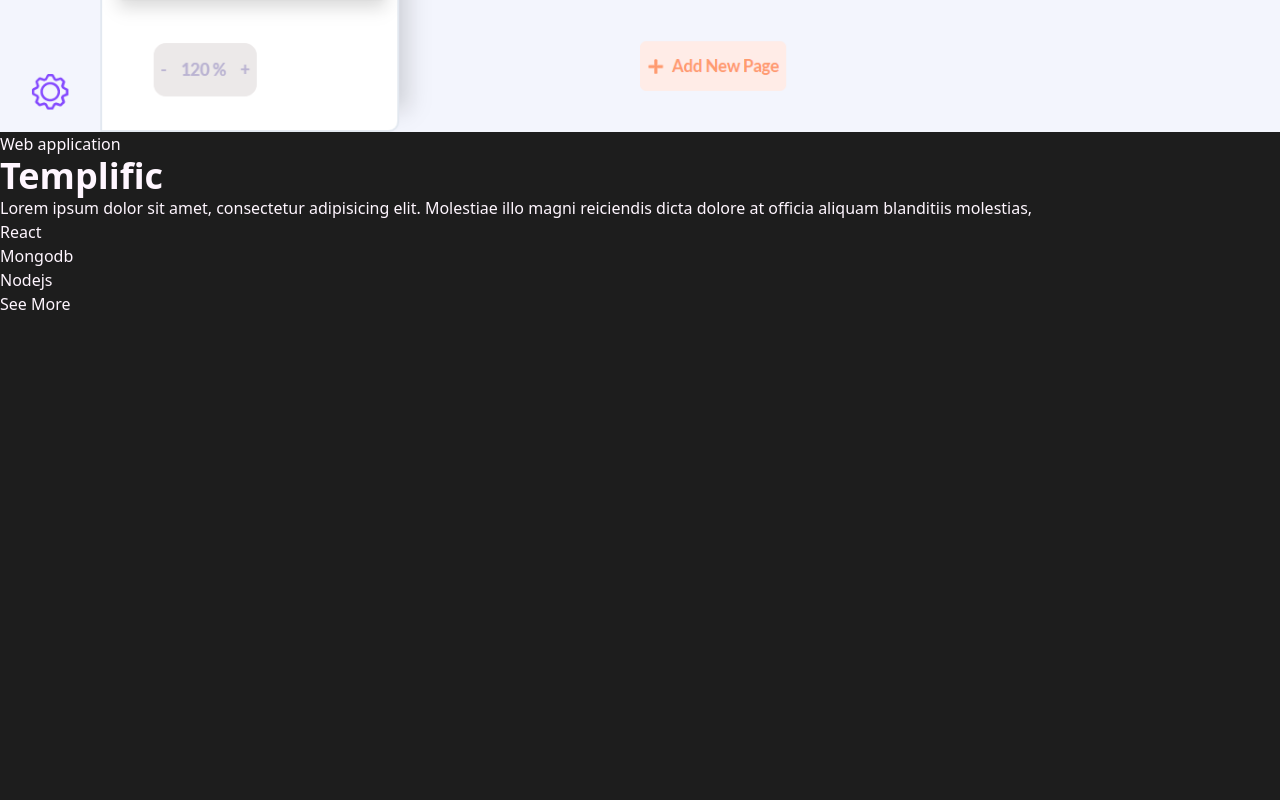
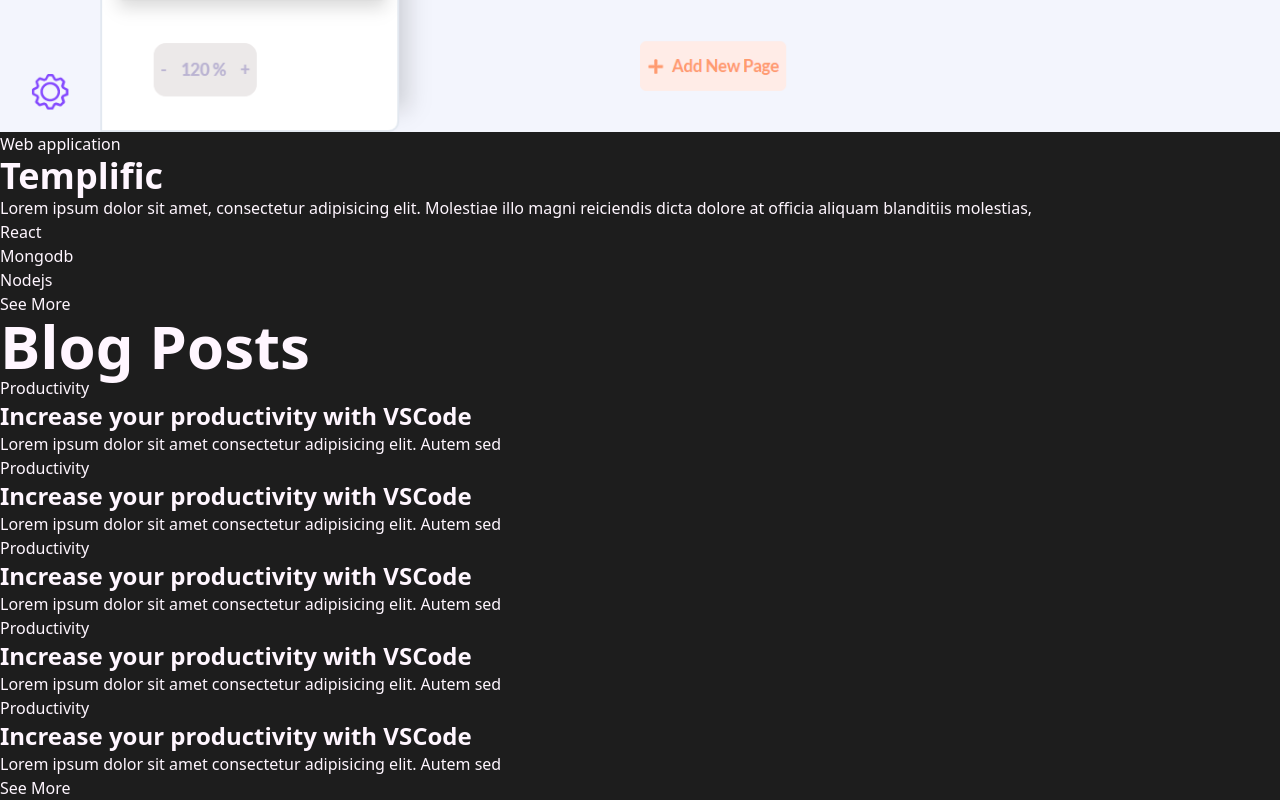
Before and after one commit to SheharyarAnwar/Portfolio, a Next.js app: page / in a window 1280 px wide. Shown: the part 5172-5972 px from the top of the page. Before the commit the page ends 5488 px from the top, so only its background shows below. Built offline with nearby package versions, Linux system fonts and the light colour scheme.

Commit message:
feat:added blog post section

```diff
--- /dev/null
+++ b/components/BlogCard/index.tsx
@@ -0,0 +1,18 @@
+import React from "react";
+import Tag from "../Tag";
+interface Props {}
+const Index: React.FC<Props> = () => {
+  return (
+    <>
+      <div className="p-12 mb-12 rounded-lg bg-navy-accent">
+        <Tag>Productivity</Tag>
+
+        <h4 className="my-8">Increase your productivity with VSCode</h4>
+        <p>
+          Lorem ipsum dolor sit amet consectetur adipisicing elit. Autem sed
+        </p>
+      </div>
+    </>
+  );
+};
+export default Index;
--- /dev/null
+++ b/components/Tag/index.tsx
@@ -0,0 +1,13 @@
+import React from "react";
+interface Props {}
+const Index: React.FC<Props> = ({ children }) => {
+  return (
+    <div
+      style={{ borderRadius: "100vw" }}
+      className="border-solid border-green inline-block px-5 py-2 mr-3 mb-3 border-2"
+    >
+      <p className="text-sm">{children}</p>
+    </div>
+  );
+};
+export default Index;
--- a/components/index.ts
+++ b/components/index.ts
@@ -3,3 +3,5 @@ export { default as Container } from "./Container";
 export { default as Button } from "./Button";
 export { default as ElasticAnimatableText } from "./ElasticAnimatableText";
 export { default as ProjectCard } from "./ProjectCard";
+export { default as BlogCard } from "./BlogCard";
+export { default as Tag } from "./Tag";
--- a/pages/index.tsx
+++ b/pages/index.tsx
@@ -5,6 +5,7 @@ import {
   Button,
   Container,
   ProjectCard,
+  BlogCard,
 } from "../components";
 
 const Home: NextPage = () => {
@@ -52,10 +53,21 @@ const Home: NextPage = () => {
           </div>
         </section>
         <section className="my-24 flex flex-col">
-          <h2 className="text-green  mb-12">My projects</h2>
+          <h2 className="text-green mb-12">My projects</h2>
           <ProjectCard />
           <ProjectCard reversed />
           <ProjectCard />
+          <Button className="m-auto">See More</Button>
+        </section>
+        <section className="my-24 flex flex-col">
+          <h2 className="text-green mb-12">Blog Posts</h2>
+          <div className="grid grid-cols-1 sm:grid-cols-2 2xl:grid-cols-4 gap-10">
+            <BlogCard></BlogCard>
+            <BlogCard></BlogCard>
+            <BlogCard></BlogCard>
+            <BlogCard></BlogCard>
+            <BlogCard></BlogCard>
+          </div>
           <Button className="m-auto">See More</Button>
         </section>
       </Container>
--- a/styles/globals.css
+++ b/styles/globals.css
@@ -28,6 +28,12 @@
 
     transition: all 0.3s ease-out;
   }
+
+  h4 {
+    @apply text-xl lg:text-2xl font-bold;
+
+    transition: all 0.3s ease-out;
+  }
 }
 
 @layer utilities {
```
